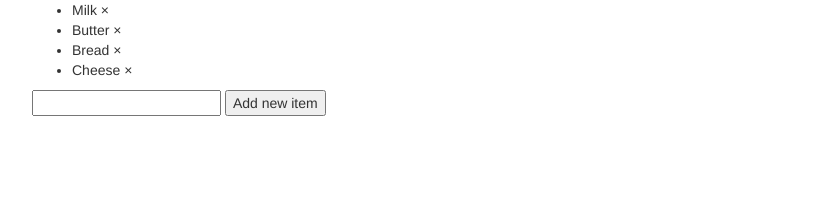
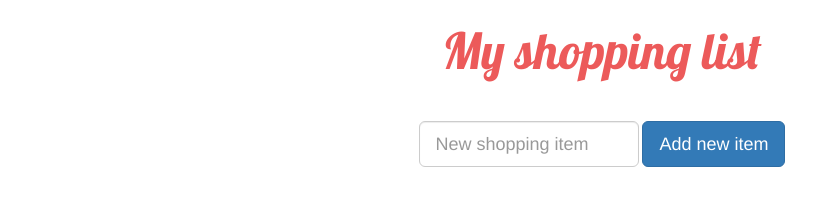
Before and after one commit to dev-runner/shopping-list, a website: page app/index.html in a window 1280 px wide. Shown: the whole page, without its empty margins (38-854 px from the left). Drawn offline with nearby package versions, Linux system fonts and the light colour scheme; some packages are replaced by stand-ins of ours; a script that the page names is missing.

Commit message:
nice styling added

```diff
--- a/app/app.css
+++ b/app/app.css
@@ -1 +1,28 @@
 .nav, .pagination, .carousel, .panel-title a { cursor: pointer; }
+
+.container {
+    width: 400px;
+}
+
+.table {
+    font-size: 24px;
+}
+.table tbody tr td {
+    padding: 15px 11px;
+}
+.table caption {
+    font-family: 'Lobster', cursive;
+    font-size: 50px;
+    color: #ec5a5a;
+    padding: 15px 0;
+}
+.table .close {
+    font-size: 35px;
+}
+.bg-danger {
+    padding: 15px;
+    margin-top: 20px;
+}
+#newItem {
+    width: 220px;
+}
--- a/app/app.js
+++ b/app/app.js
@@ -19,10 +19,14 @@ app.config(['$locationProvider', '$routeProvider', function($locationProvider, $
 // shop list controller
 app.controller('ShoppingListController',['$scope', function($scope){
 
-    $scope.shopList = ['Milk', 'Butter', 'Bread', 'Cheese'];
+    $scope.title = 'My shopping list';
+
+    // todo: get the initial list from json file
+    $scope.shopList = [];
 
     $scope.errorText = '';
 
+    // add new item to the shopping list
     $scope.addItem = function(){
         if(!$scope.newItem) return;
         if($scope.shopList.indexOf($scope.newItem) == -1){
@@ -34,6 +38,7 @@ app.controller('ShoppingListController',['$scope', function($scope){
 
     }
 
+    // removes the item from the shopping list
     $scope.removeItem = function(index){
         $scope.errorText = '';
         $scope.shopList.splice(index,1);
--- a/app/index.html
+++ b/app/index.html
@@ -5,37 +5,44 @@
     <meta http-equiv="X-UA-Compatible" content="IE=edge">
     <meta name="viewport" content="width=device-width, initial-scale=1">
 
-    <title>AngularJS app with Bootstrap</title>
-    <meta name="description" content="This is description of the app..." />
+    <title>Shopping list app</title>
+    <meta name="description" content="A simple shopping list application. You can add and remove items if you like." />
 
     <!-- css -->
     <link rel="stylesheet" href="bower_components/bootstrap/dist/css/bootstrap.css" />
     <link rel="stylesheet" href="app.css" />
 
+    <!-- fonts -->
+    <link href='https://fonts.googleapis.com/css?family=Lobster' rel='stylesheet' type='text/css'>
+
     <!--[if lt IE 9]>
-            <script src="https://oss.maxcdn.com/html5shiv/3.7.2/html5shiv.min.js"></script>
-            <script src="https://oss.maxcdn.com/respond/1.4.2/respond.min.js"></script>
+        <script src="https://oss.maxcdn.com/html5shiv/3.7.2/html5shiv.min.js"></script>
+        <script src="https://oss.maxcdn.com/respond/1.4.2/respond.min.js"></script>
     <![endif]-->
 </head>
 <body>
 
     <div class="container" ng-controller="ShoppingListController">
-        <div class="row">
-            <div class="col-sm-12">
 
-                <ul>
-                    <li ng-repeat="item in shopList">
-                        {{item}}
-                        <span ng-click="removeItem($index)">&times;</span>
-                    </li>
-                </ul>
-                <input type="text" ng-model="newItem" />
-                <button ng-click="addItem()">Add new item</button>
+        <div class="table-responsive">
+            <table class="table table-striped">
+                <caption class="text-center">{{title}}</caption>
+                <tr ng-repeat="item in shopList">
+                    <td>{{item}}</td>
+                    <td><button type="button" class="close" aria-label="Close" ng-click="removeItem($index)"><span aria-hidden="true">&times;</span></button></td>
+                </tr>
+            </table>
+        </div>
 
+        <form class="form-inline text-center">
+            <div class="form-group">
+                <label class="sr-only" for="newItem">New shopping item</label>
+                <input type="text" class="form-control input-lg" id="newItem" placeholder="New shopping item" ng-model="newItem" />
+            </div>
+            <button type="button" class="btn btn-primary btn-lg" ng-click="addItem()">Add new item</button>
+        </form>
 
-                <span ng-show="errorText.length > 0">{{errorText}}</span>
-            </div>
-        </div>
+        <p class="bg-danger text-center" ng-show="errorText.length" ng-click="errorText=''">{{errorText}}</p>
     </div>
 
 <!-- JS -->
```
